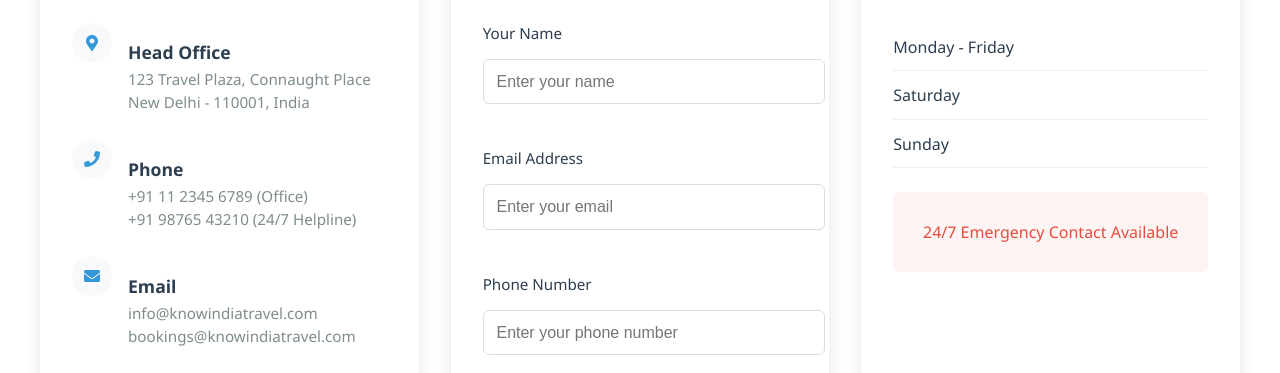
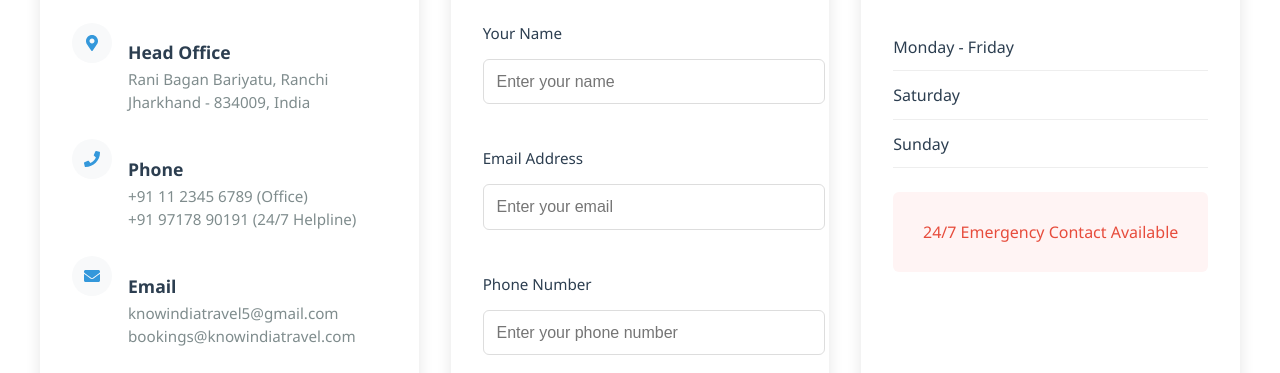
Before and after one commit to knowindiatravel/knowindiatravel-frontend, a React (Vite) app: page /contact in a window 1280 px wide. Shown: the part 386-759 px from the top of the page. Built offline with nearby package versions, Linux system fonts and the light colour scheme; no server answers.

Commit message:
Update Contact.jsx

```diff
--- a/src/pages/About/Contact.jsx
+++ b/src/pages/About/Contact.jsx
@@ -37,8 +37,8 @@ const Contact = () => {
             </div>
             <div className="info-content">
               <h3>Head Office</h3>
-              <p>123 Travel Plaza, Connaught Place</p>
-              <p>New Delhi - 110001, India</p>
+              <p>Rani Bagan Bariyatu, Ranchi</p>
+              <p>Jharkhand - 834009, India</p>
             </div>
           </div>
 
@@ -49,7 +49,7 @@ const Contact = () => {
             <div className="info-content">
               <h3>Phone</h3>
               <p>+91 11 2345 6789 (Office)</p>
-              <p>+91 98765 43210 (24/7 Helpline)</p>
+              <p>+91 97178 90191 (24/7 Helpline)</p>
             </div>
           </div>
 
@@ -59,7 +59,7 @@ const Contact = () => {
             </div>
             <div className="info-content">
               <h3>Email</h3>
-              <p>info@knowindiatravel.com</p>
+              <p>knowindiatravel5@gmail.com</p>
               <p>bookings@knowindiatravel.com</p>
             </div>
           </div>
```
